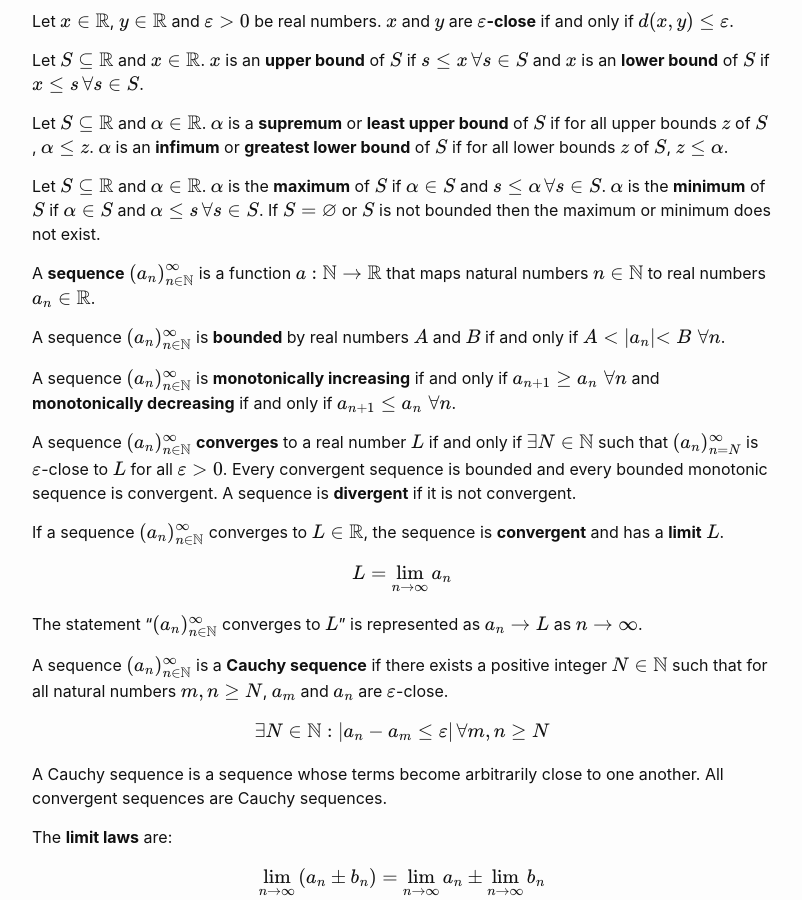
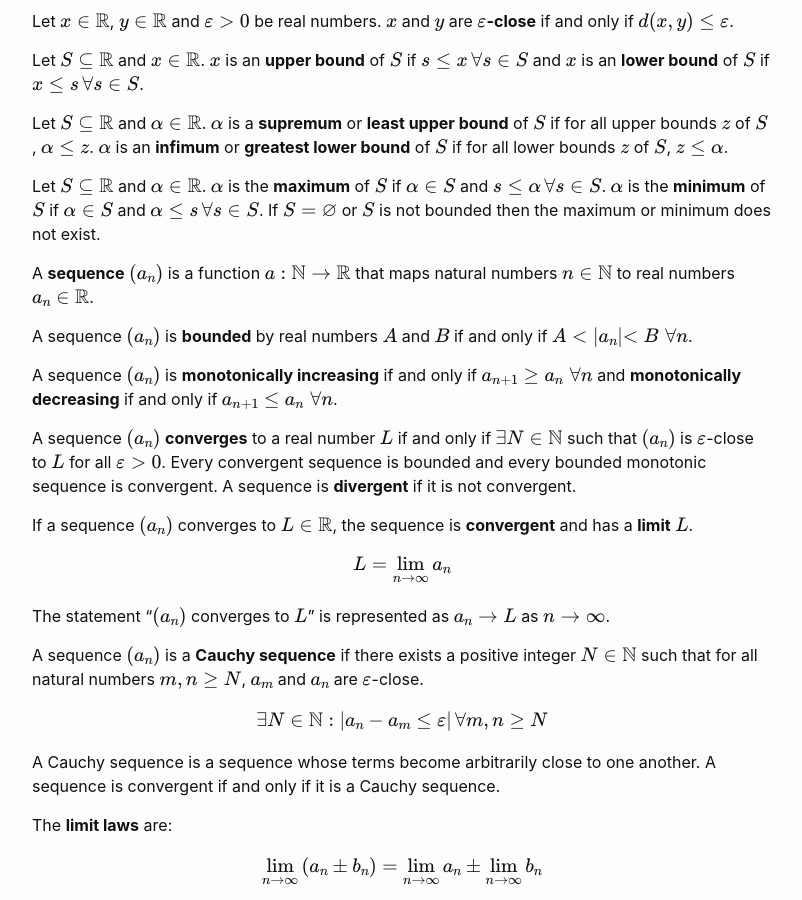
Before and after one commit to ashbellett/ashbellett.github.io, a Jekyll site: the page built from _posts/_real-analysis/limits.md, in a window 1280 px wide and 900 px high, scrolled down 455 px. Shown: the whole window, without its empty margins (238-1040 px from the left). Built offline with Jekyll 4.4.1, drawn with Linux system fonts in a browser that asks for light colours; some web fonts are replaced.

Commit message:
Update limit and linear transformation notes

```diff
--- a/_posts/_real-analysis/limits.md
+++ b/_posts/_real-analysis/limits.md
@@ -27,25 +27,25 @@ Let $$S \subseteq \mathbb{R}$$ and $$\alpha \in \mathbb{R}$$. $$\alpha$$ is a **
 
 Let $$S \subseteq \mathbb{R}$$ and $$\alpha \in \mathbb{R}$$. $$\alpha$$ is the **maximum** of $$S$$ if $$\alpha \in S$$ and $$s \leq \alpha \, \forall s \in S$$. $$\alpha$$ is the **minimum** of $$S$$ if $$\alpha \in S$$ and $$\alpha \leq s \, \forall s \in S$$. If $$S=\varnothing$$ or $$S$$ is not bounded then the maximum or minimum does not exist.
 
-A **sequence** $$ \left(a_n \right)_{n \in \mathbb{N}}^\infty $$ is a function $$a:\mathbb{N} \rightarrow \mathbb{R}$$ that maps natural numbers $$n \in \mathbb{N}$$ to real numbers $$a_n \in \mathbb{R}$$.
+A **sequence** $$ (a_n) $$ is a function $$a:\mathbb{N} \rightarrow \mathbb{R}$$ that maps natural numbers $$n \in \mathbb{N}$$ to real numbers $$a_n \in \mathbb{R}$$.
 
-A sequence $$ (a_n)_{n \in \mathbb{N}}^\infty $$ is **bounded** by real numbers $$A$$ and $$B$$ if and only if $$A< \lvert a_n\lvert<B \, \, \forall n$$.
+A sequence $$ (a_n) $$ is **bounded** by real numbers $$A$$ and $$B$$ if and only if $$A< \lvert a_n\lvert<B \, \, \forall n$$.
 
-A sequence $$ (a_n)_{n \in \mathbb{N}}^\infty $$ is **monotonically increasing** if and only if $$a_{n+1} \geq a_n \, \, \forall n$$ and **monotonically decreasing** if and only if $$a_{n+1} \leq a_n \, \, \forall n$$.
+A sequence $$ (a_n) $$ is **monotonically increasing** if and only if $$a_{n+1} \geq a_n \, \, \forall n$$ and **monotonically decreasing** if and only if $$a_{n+1} \leq a_n \, \, \forall n$$.
 
-A sequence $$ (a_n)_{n \in \mathbb{N}}^\infty $$ **converges** to a real number $$L$$ if and only if $$ \exists N \in \mathbb{N}$$ such that $$ (a_n)_{n=N}^\infty $$ is $$ \varepsilon $$-close to $$L$$ for all $$ \varepsilon >0$$. Every convergent sequence is bounded and every bounded monotonic sequence is convergent. A sequence is **divergent** if it is not convergent.
+A sequence $$ (a_n) $$ **converges** to a real number $$L$$ if and only if $$ \exists N \in \mathbb{N}$$ such that $$ (a_n) $$ is $$ \varepsilon $$-close to $$L$$ for all $$ \varepsilon >0$$. Every convergent sequence is bounded and every bounded monotonic sequence is convergent. A sequence is **divergent** if it is not convergent.
 
-If a sequence $$ (a_n)_{n \in \mathbb{N}}^\infty $$ converges to $$L \in \mathbb{R}$$, the sequence is **convergent** and has a **limit** $$L$$.
+If a sequence $$ (a_n) $$ converges to $$L \in \mathbb{R}$$, the sequence is **convergent** and has a **limit** $$L$$.
 
 $$ L = \lim_{n\rightarrow \infty} a_n$$
 
-The statement "$$ (a_n)_{n \in \mathbb{N}}^\infty $$ converges to $$L$$" is represented as $$a_n \rightarrow L$$ as $$n \rightarrow \infty $$.
+The statement "$$ (a_n) $$ converges to $$L$$" is represented as $$a_n \rightarrow L$$ as $$n \rightarrow \infty $$.
 
-A sequence $$ (a_n)_{n \in \mathbb{N}}^\infty $$ is a **Cauchy sequence** if there exists a positive integer $$N \in \mathbb{N}$$ such that for all natural numbers $$m, n \geq N$$, $$a_m$$ and $$a_n$$ are $$\varepsilon$$-close.
+A sequence $$ (a_n) $$ is a **Cauchy sequence** if there exists a positive integer $$N \in \mathbb{N}$$ such that for all natural numbers $$m, n \geq N$$, $$a_m$$ and $$a_n$$ are $$\varepsilon$$-close.
 
 $$ \exists N \in \mathbb{N} : \lvert a_n-a_m \leq \varepsilon \lvert \, \forall m,n \geq N $$
 
-A Cauchy sequence is a sequence whose terms become arbitrarily close to one another. All convergent sequences are Cauchy sequences.
+A Cauchy sequence is a sequence whose terms become arbitrarily close to one another. A sequence is convergent if and only if it is a Cauchy sequence.
 
 The **limit laws** are:
 
```
Also changed, not shown: _posts/_linear-algebra/linear-transformations.md (+1 -1 lines).
